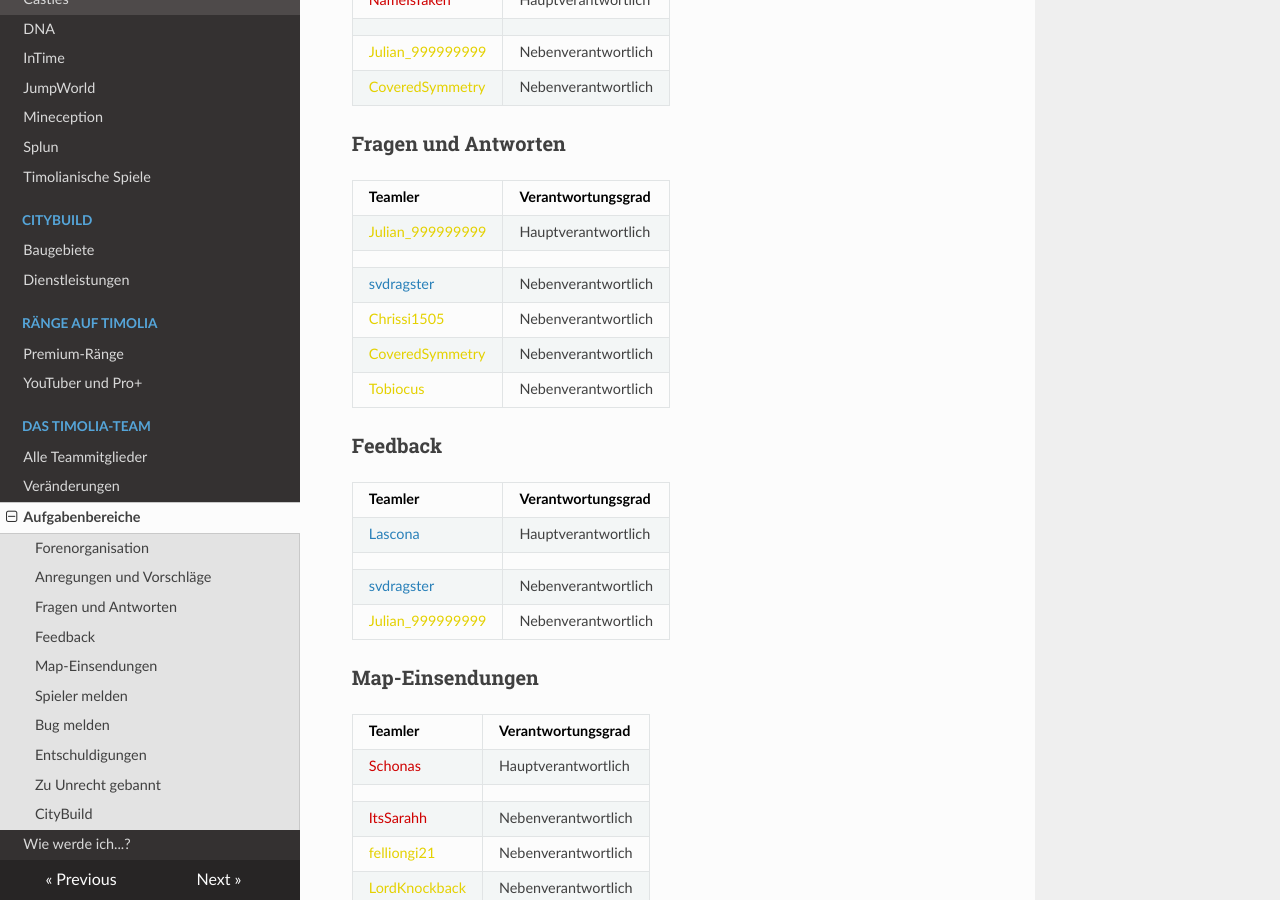
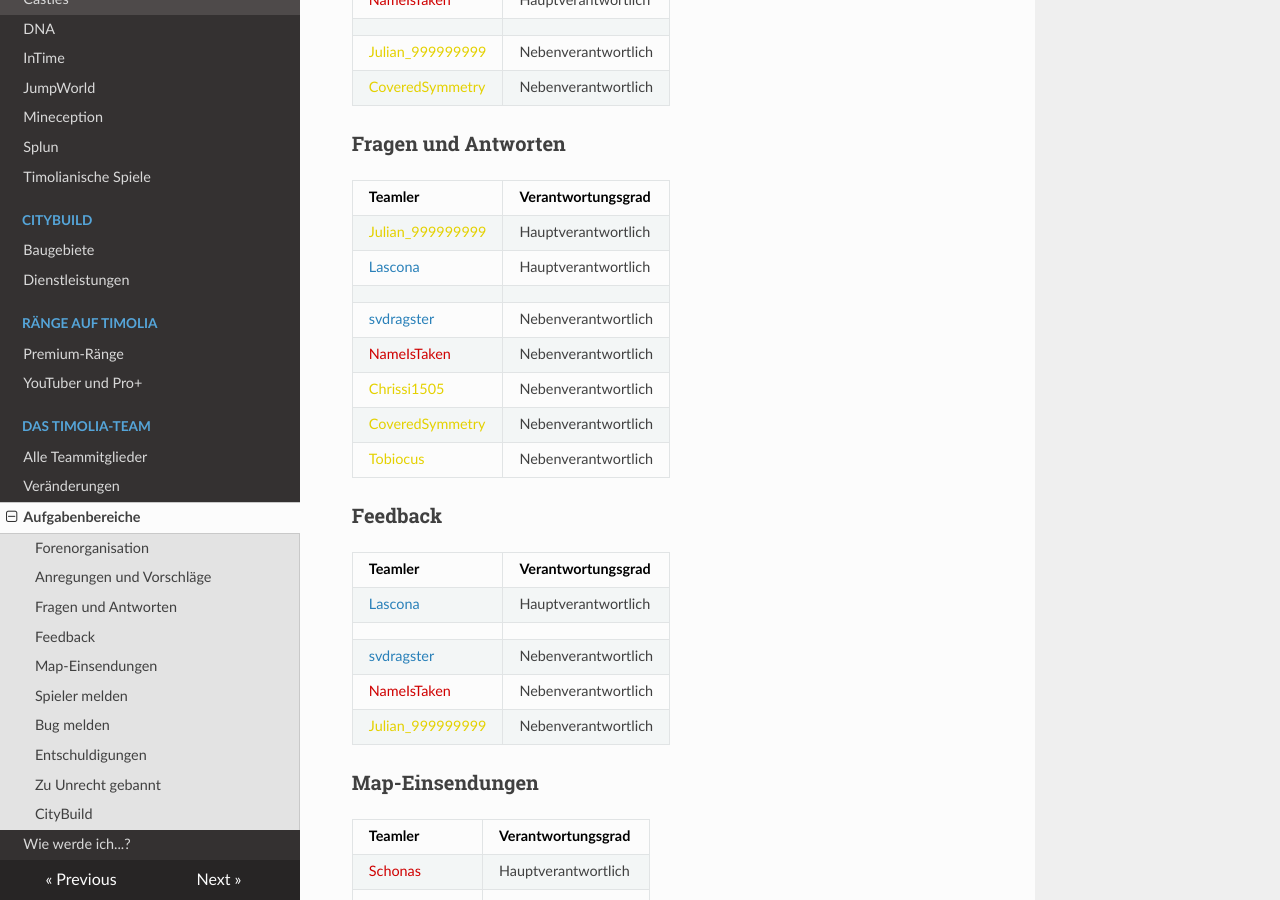
Before and after one commit to TimoliaDE/HowTo, an MkDocs documentation site: the page built from docs/team/responsibilities.md, in a window 1280 px wide and 900 px high, scrolled down 614 px. Built offline with MkDocs 1.6.1, drawn with Linux system fonts in a browser that asks for light colours; nearby versions of some CDN libraries; old or Windows-style settings are respelled for this version of MkDocs.

Commit message:
NIT: NV bei Fragen und Antworten und Feedback Lascona: HV bei Fragen und Antworten

```diff
--- a/docs/team/responsibilities.md
+++ b/docs/team/responsibilities.md
@@ -2,7 +2,7 @@ Hier werden die verschiedenen Aufgabenbereiche der Timolia Teamler aufgelistet.
 
 # Forum
 
-### <strong>Forenorganisation</strong>
+### **Forenorganisation**
 Die Verantwortlichen für die Forenorganisation kümmern sich sowohl um den Aufbau des Forums als auch um Probleme, welche im Forum auftreten.
 
 | Teamler | Verantwortungsgrad |
@@ -11,7 +11,7 @@ Die Verantwortlichen für die Forenorganisation kümmern sich sowohl um den Aufb
 | | |
 |<span style="color:#CF0101">NameIsTaken</span> | Nebenverantwortlich |
 
-### <strong>Anregungen und Vorschläge</strong>
+### **Anregungen und Vorschläge**
 
 | Teamler | Verantwortungsgrad |
 | ------ | ------ |
@@ -21,26 +21,29 @@ Die Verantwortlichen für die Forenorganisation kümmern sich sowohl um den Aufb
 |<span style="color:#E4D100">Julian_999999999</span> | Nebenverantwortlich |
 |<span style="color:#E4D100">CoveredSymmetry</span> | Nebenverantwortlich |
 
-### <strong>Fragen und Antworten</strong>
+### **Fragen und Antworten**
 
 | Teamler | Verantwortungsgrad |
 | ------ | ------ |
 |<span style="color:#E4D100">Julian_999999999</span> | Hauptverantwortlich |
+|<span style="color:#2980b9">Lascona</span> | Hauptverantwortlich |
 | | |
 |<span style="color:#2980b9">svdragster</span> | Nebenverantwortlich |
+|<span style="color:#CF0101">NameIsTaken</span> | Nebenverantwortlich |
 |<span style="color:#E4D100">Chrissi1505</span> | Nebenverantwortlich |
 |<span style="color:#E4D100">CoveredSymmetry</span> | Nebenverantwortlich |
 |<span style="color:#E4D100">Tobiocus</span> | Nebenverantwortlich |
 
-### <strong>Feedback</strong>
+### **Feedback**
 | Teamler | Verantwortungsgrad |
 | ------ | ------ |
 |<span style="color:#2980b9">Lascona</span> | Hauptverantwortlich |
 | | |
 |<span style="color:#2980b9">svdragster</span> | Nebenverantwortlich |
+|<span style="color:#CF0101">NameIsTaken</span> | Nebenverantwortlich |
 |<span style="color:#E4D100">Julian_999999999</span> | Nebenverantwortlich |
 
-### <strong>Map-Einsendungen</strong>
+### **Map-Einsendungen**
 | Teamler | Verantwortungsgrad |
 | ------ | ------ |
 |<span style="color:#CF0101">Schonas</span> | Hauptverantwortlich |
@@ -49,7 +52,7 @@ Die Verantwortlichen für die Forenorganisation kümmern sich sowohl um den Aufb
 |<span style="color:#E4D100">felliongi21</span> | Nebenverantwortlich |
 |<span style="color:#E4D100">LordKnockback</span> | Nebenverantwortlich |
 
-### <strong>Spieler melden</strong>
+### **Spieler melden**
 | Teamler | Verantwortungsgrad |
 | ------ | ------ |
 |<span style="color:#E4D100">felliongi21</span> | Hauptverantwortlich |
@@ -57,14 +60,14 @@ Die Verantwortlichen für die Forenorganisation kümmern sich sowohl um den Aufb
 |<span style="color:#E4D100">Julian_999999999</span> | Nebenverantwortlich |
 |<span style="color:#E4D100">LordKnockback</span> | Nebenverantwortlich |
 
-### <strong>Bug melden</strong>
+### **Bug melden**
 | Teamler | Verantwortungsgrad |
 | ------ | ------ |
 |<span style="color:#CF0101">Schonas</span> | Hauptverantwortlich |
 | | |
 |Moderatoren und Developer| Nebenverantwortlich |
 
-### <strong>Entschuldigungen</strong>
+### **Entschuldigungen**
 | Teamler | Verantwortungsgrad |
 | ------ | ------ |
 |<span style="color:#CF0101">ItsSarahh</span> | Hauptverantwortlich |
@@ -76,7 +79,7 @@ Die Verantwortlichen für die Forenorganisation kümmern sich sowohl um den Aufb
 |<span style="color:#E4D100">Julian_999999999</span> | Nebenverantwortlich |
 |<span style="color:#E4D100">xTessia</span> | Nebenverantwortlich |
 
-### <strong>Zu Unrecht gebannt</strong>
+### **Zu Unrecht gebannt**
 | Teamler | Verantwortungsgrad |
 | ------ | ------ |
 |<span style="color:#CF0101">Metrixx7</span> | Hauptverantwortlich |
@@ -85,14 +88,14 @@ Die Verantwortlichen für die Forenorganisation kümmern sich sowohl um den Aufb
 |<span style="color:#E4D100">Julian_999999999</span> | Nebenverantwortlich |
 |<span style="color:#E4D100">xTessia</span> | Nebenverantwortlich |
 
-### <strong>CityBuild</strong>
+### **CityBuild**
 | Teamler | Verantwortungsgrad |
 | ------ | ------ |
 |<span style="color:#2980b9">Docmac</span> | Hauptverantwortlich |
 
 # Sonstige Aufgaben
 
-### <strong>AntiCheat</strong>
+### **AntiCheat**
 Diese Teamler sorgen für einen fortlaufend reibungslosen Spielverlauf ohne Hacker.
 
 | Teamler | Verantwortungsgrad |
@@ -104,14 +107,14 @@ Diese Teamler sorgen für einen fortlaufend reibungslosen Spielverlauf ohne Hack
 |<span style="color:#CF0101">Metrixx7</span> | Nebenverantwortlich |
 |<span style="color:#E4D100">felliongi21</span> | Nebenverantwortlich |
 
-### <strong>Bugs und Spielfehler</strong>
+### **Bugs und Spielfehler**
 Bei jeglichen Fehlern in den Diensten von Timolia kümmert sich dieser Teamler darum, dass die Bugs an den jeweiligen Entwickler weitergetragen werden.
 
 | Teamler | Verantwortungsgrad |
 | ------ | ------ |
 |<span style="color:#CF0101">Schonas</span> | Hauptverantwortlich |
 
-### <strong>Supporterauswahl</strong>
+### **Supporterauswahl**
 Wenn es wieder daran geht, neue Supporter in unsere Reihen zu holen, kümmern sich diese Verantwortlichen darum.
 
 | Teamler | Verantwortungsgrad |
@@ -122,7 +125,7 @@ Wenn es wieder daran geht, neue Supporter in unsere Reihen zu holen, kümmern si
 | | |
 |<span style="color:#CF0101">Metrixx7</span> | Nebenverantwortlich |
 
-### <strong>Timolia HowTo</strong>
+### **Timolia HowTo**
 Diese Teamler kümmern sich um's Aktualisieren und Erstellen des HowTos Timolias.
 
 | Teamler | Verantwortungsgrad |
@@ -130,7 +133,7 @@ Diese Teamler kümmern sich um's Aktualisieren und Erstellen des HowTos Timolias
 |<span style="color:#CF0101">Metrixx7</span> | Hauptverantwortlich |
 |<span style="color:#CF0101">Tedget</span> | Hauptverantwortlich |
 
-### <strong>Social-Media</strong>
+### **Social-Media**
 Für einen ständigen Support und Content auf Twitter und anderen sozialen Medien sorgen diese Teamler.
 
 | Teamler | Projekte u. Verantwortungsgrad |
@@ -149,7 +152,7 @@ Für einen ständigen Support und Content auf Twitter und anderen sozialen Medie
 |<span style="color:#00646F">xnulix</span> | Bauteam-Twitter NV |
 |<span style="color:#007812">die_maren</span> | Bauteam-Twitter NV |
 
-### <strong>TeamSpeak</strong>
+### **TeamSpeak**
 Der Teamspeak von Timolia ist unter ts.timolia.de zu erreichen. Er wird betreut von diesen Teamlern.
 
 | Teamler | Verantwortungsgrad |
@@ -161,7 +164,7 @@ Der Teamspeak von Timolia ist unter ts.timolia.de zu erreichen. Er wird betreut
 |<span style="color:#E4D100">medicoo</span> | Nebenverantwortlich |
 |<span style="color:#E4D100">xTessia</span> | Nebenverantwortlich |
 
-### <strong>Timolia Turnier Organisation</strong>
+### **Timolia Turnier Organisation**
 Die beiden Supporter entscheiden über Turniereinstellungen bei den Freitagsturnieren.
 
 | Teamler | Verantwortungsgrad |
@@ -169,7 +172,7 @@ Die beiden Supporter entscheiden über Turniereinstellungen bei den Freitagsturn
 |<span style="color:#E4D100">Calavero</span> | Hauptverantwortlich |
 |<span style="color:#E4D100">FlorianFida</span> | Hauptverantwortlich |
 
-### <strong>Broadcasts</strong>
+### **Broadcasts**
 Um auch ingame immer auf dem neusten Stand zu bleiben, wird sich hier um Broadcast Mitteilungen gekümmert.
 
 | Teamler | Verantwortungsgrad |
@@ -179,7 +182,7 @@ Um auch ingame immer auf dem neusten Stand zu bleiben, wird sich hier um Broadca
 |<span style="color:#2980b9">Lascona</span> | Nebenverantwortlich |
 |<span style="color:#E4D100">Naachtara</span> | Nebenverantwortlich |
 
-### <strong>Team-Leiter</strong>
+### **Team-Leiter**
 Im Timolia Team gibt es kleinere Teams, welche unter anderem durch diese Verantwortlichen organisiert werden.
 
 | Teamler | Zuständigkeit |
@@ -189,7 +192,7 @@ Im Timolia Team gibt es kleinere Teams, welche unter anderem durch diese Verantw
 |<span style="color:#2980b9">Lascona</span> | Management des Creator-Teams und des YouTube-Teams |
 |<span style="color:#00646F">Vectrail</span> | Management des Bau-Teams |
 
-### <strong>Testen der Games-Maps</strong>
+### **Testen der Games-Maps**
 Diese Teamler sind für das Bewerten, Aktualisieren und Kategorisieren von Games Maps zuständig.
 
 | Teamler | Zuständigkeit |
@@ -203,7 +206,7 @@ Diese Teamler sind für das Bewerten, Aktualisieren und Kategorisieren von Games
 |<span style="color:#E4D100">Naachtara</span> | Nebenverantwortlich |
 |<span style="color:#E4D100">medicoo</span> | Nebenverantwortlich |
 
-### <strong>YouTuber Events</strong>
+### **YouTuber Events**
 Events, welche von dem Timolia Team für YouTuber veranstaltet werden, werden von diesem Team organisiert.
 
 | Teamler | Zuständigkeit |
@@ -214,7 +217,7 @@ Events, welche von dem Timolia Team für YouTuber veranstaltet werden, werden vo
 | | |
 |<span style="color:#E4D100">Elegeta</span> | Nebenverantwortlich |
 
-### <strong>YouTuber-Ränge</strong>
+### **YouTuber-Ränge**
 Wenn sich ein YouTuber für einen Rang auf Timolia interessiert, werden die Anfragen von diesem Team bearbeitet.
 
 | Teamler | Zuständigkeit |
```
Also changed, not shown: docs/team/members.md (+6 -6 lines).
